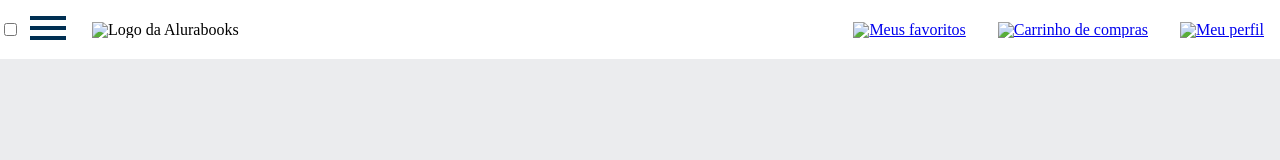
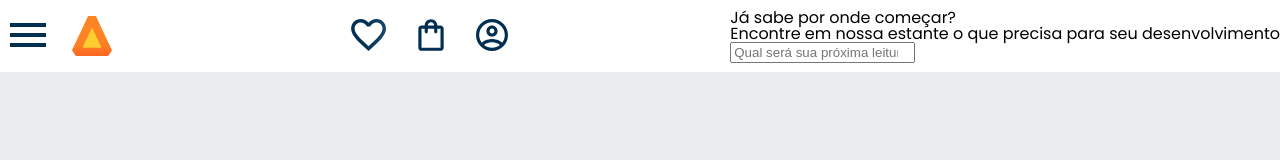
Before and after one commit to Erika200623/html.css, a plain HTML site: page index.html in a window 1280 px wide. Drawn offline with Linux system fonts and the light colour scheme; files whose address does not match are found by name.

Commit message:
Add files via upload

```diff
--- a/header.css
+++ b/header.css
@@ -43,6 +43,7 @@ display: inline-block;
 
 .lista-menu__título {
     color: var(--laranja);
+    font-weight: 700;
 }
 
 .lista-menu__link {
@@ -52,4 +53,7 @@ display: inline-block;
     background-clip: text;
     text-transform: uppercase;
 }
+
+.container__botao {
+    display: none;
 }
--- a/index.html
+++ b/index.html
@@ -6,6 +6,9 @@
     <meta name="viewport" content="width=device-width, initial-scale=1.0">
     <title>AluraBooks</title>
     <link rel="stylesheet" href="reset.css">
+    <link rel="preconnect" href="https://fonts.googleapis.com">
+    <link rel="preconnect" href="https://fonts.gstatic.com" crossorigin>
+    <link href="https://fonts.googleapis.com/css2?family=Poppins:wght@300;400;500;700&display=swap" rel="stylesheet">
     <link rel="stylesheet" href="styles.css">
 </head>
 
@@ -17,7 +20,7 @@
              <span class="cabeçalho_menu-hamburger container_imagem"></span>
             </label>
             <ul class="lista-menu">
-                <li class="lista-menu__título">Categorias</li>
+                <li class="lista-menu__título">Categorias</a>
                 <li class="lista-menu__item">
                     <a href="#" class="lista-menu__link">Programação</a>
                 </li>
@@ -34,13 +37,18 @@
                     <a href="#" class="lista-menu__link">Desing & UX</a>
                 </li>
             </ul>
-             <img src="img/Logo.svg" alt="Logo da Alurabooks" class="container_imagem">
+             <img src="Logo.svg" alt="Logo da Alurabooks" class="container_imagem">
         </div>
         <div class="container">
-             <a href="#"><img src="img/Favoritos.svg" alt="Meus favoritos" class="container_imagem"></a>
-             <a href="#"><img src="img/Compras.svg" alt="Carrinho de compras" class="container_imagem"></a>
-             <a href="#"><img src="img/Usuario.svg" alt="Meu perfil" class="container_imagem"></a>
+             <a href="#"><img src="Favoritos.svg" alt="Meus favoritos" class="container_imagem"></a>
+             <a href="#"><img src="Compras.svg" alt="Carrinho de compras" class="container_imagem"></a>
+             <a href="#"><img src="Usuario.svg" alt="Meu perfil" class="container_imagem"></a>
         </div>
+        <section class="banner">
+            <h2 class="banner___titulo">Já sabe por onde começar?</h2>
+            <p class="banner__texto">Encontre em nossa estante o que precisa para seu desenvolvimento</p>
+            <input type="search" class="banner__pesquisa" placeholder="Qual será sua próxima leitura?">
+        </section>
     </header>
 </body>
 
--- a/styles.css
+++ b/styles.css
@@ -1,12 +1,17 @@
 @import url("styles/header.css");
+@import url("styles/banner.css");
 
 :root {
     --cor-de-fundo: #EBECEE;
     --branco: #FFFFFF;
     --laranja: #EB9B00;
     --azul-degrade: linear-gradient(97.54deg, #002F52 35.49%, #326589 165.37%);
+    --fonte-principal: "Poppins"
 }
 
 body{
     background-color: var(--cor-de-fundo);
+    font-family: var(--fonte-principal);
+    font-size: 16px;
+    font-weight: 400;
 }
```
Also changed, not shown: banner.css (added).
